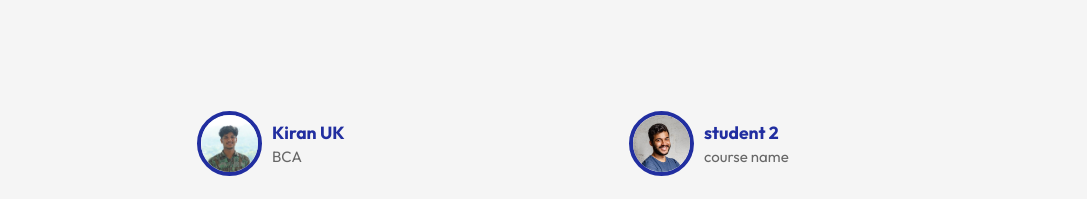
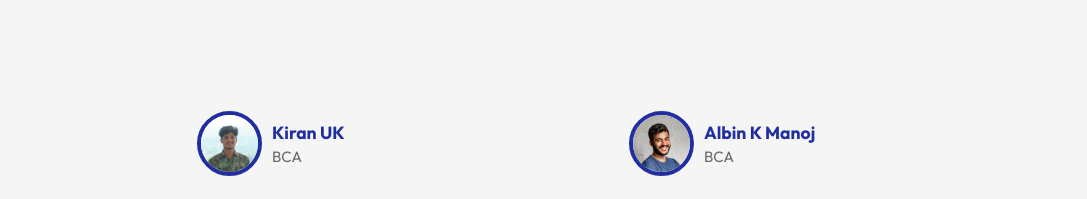
Before and after one commit to amalkochuparambilp/college-union, a React (Vite) app: page / in a window 1280 px wide. Shown: the part 1940-2139 px from the top of the page, without its empty margins (71-1158 px from the left). Built offline with nearby package versions, Linux system fonts and the light colour scheme.

Commit message:
Update Testimonials.jsx

```diff
--- a/src/Components/Testimonials/Testimonials.jsx
+++ b/src/Components/Testimonials/Testimonials.jsx
@@ -50,8 +50,8 @@ const Testimonials = () => {
                 <div className="user-info">
                   <img src={user_2} alt=''/>
                   <div>
-                    <h3>student 2</h3>
-                    <span>course name </span>
+                    <h3>Albin K Manoj</h3>
+                    <span>BCA</span>
                   </div>
                 </div>
                 <p>In my experience all the teachers are very supportive and friendly and the placement process has been very smooth throughout. I would always be very grateful for the lifelong connections I made</p>
```
